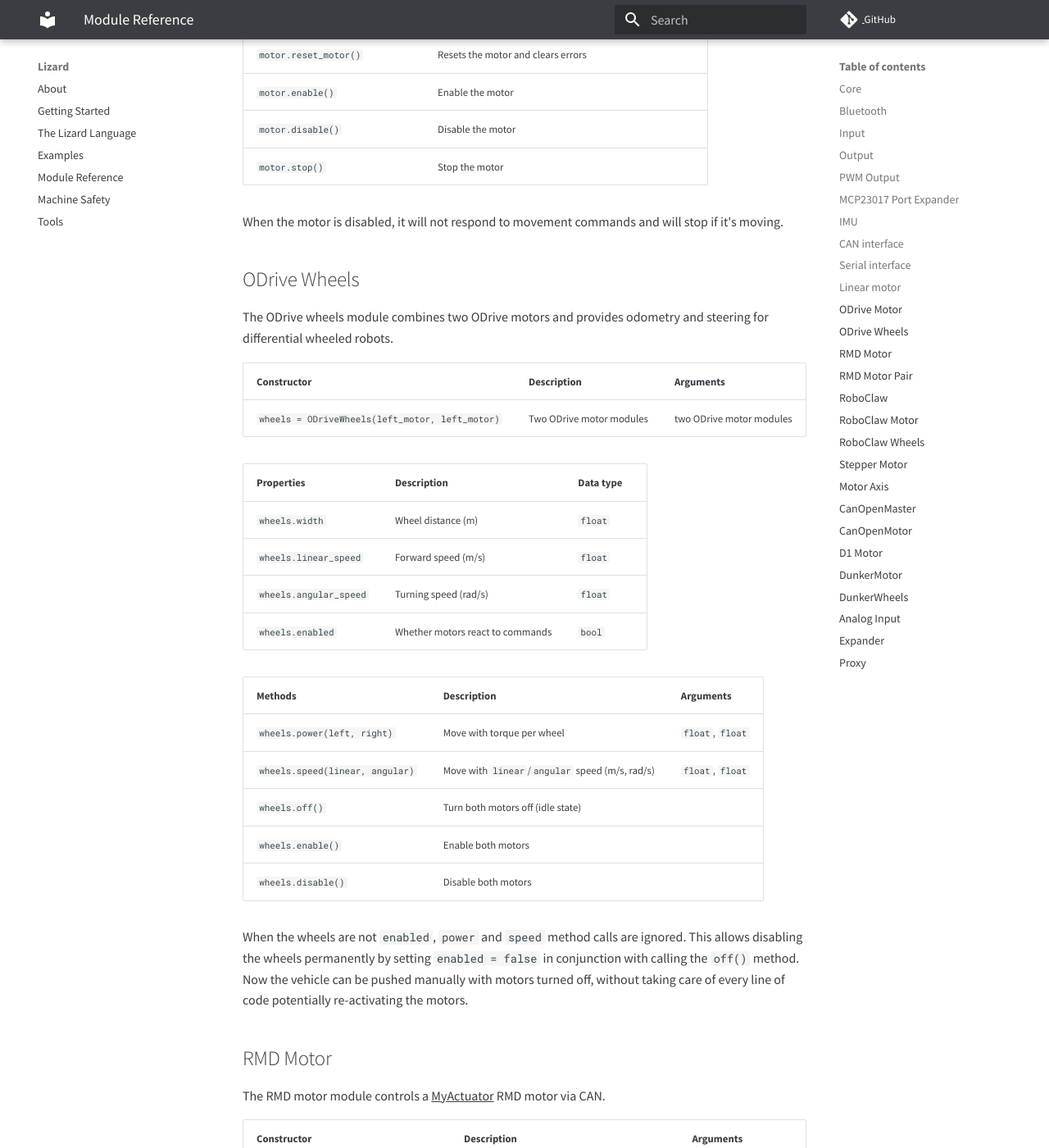
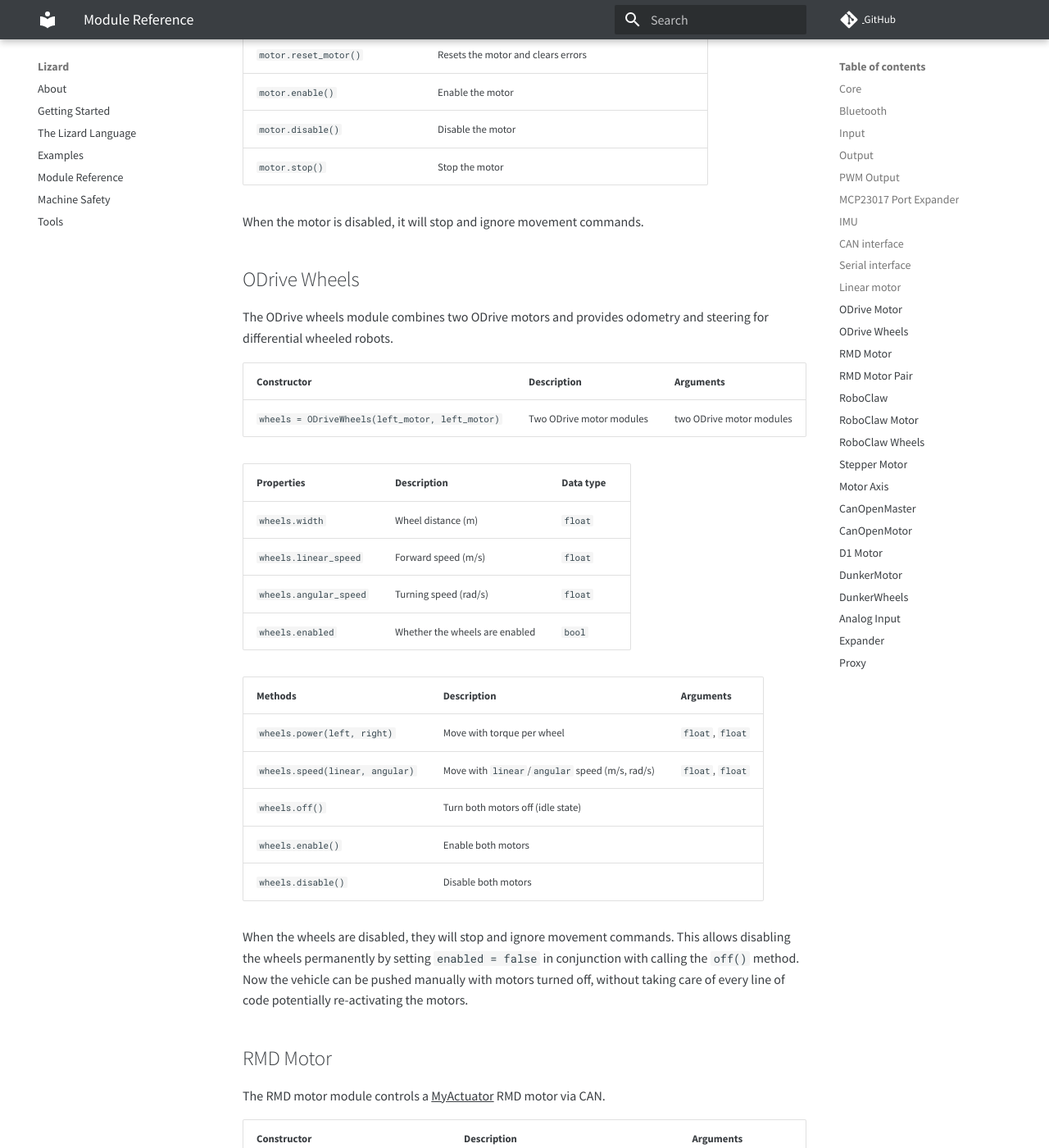
Before and after one commit to zauberzeug/lizard, an MkDocs documentation site: the page built from docs/module_reference.md, in a window 1280 px wide and 1400 px high, scrolled down 13669 px. Shown: the whole window at 82% size. Built offline with MkDocs 1.6.1 and Material for MkDocs 9.7.7, drawn with Linux system fonts in a browser that asks for light colours; comment, search, counter and statistics services are not loaded; some of the changed text lies outside the part shown.

Commit message:
review documentation

```diff
--- a/docs/module_reference.md
+++ b/docs/module_reference.md
@@ -126,7 +126,7 @@
 The `pulse()` method allows pulsing an output with a given interval in seconds and an optional duty cycle between 0 and 1 (0.5 by default).
 Note that the pulsing frequency is limited by the main loop to around 20 Hz.
 
-When the output is disabled, it will not respond to level changes and will deactivate.
+When the output is disabled, it will deactivate and ignore on/off or level commands.
 
 ## PWM Output
 
@@ -149,7 +149,7 @@
 | `output.enable()`  | Enable the PWM output   |           |
 | `output.disable()` | Disable the PWM output  |           |
 
-When the output is disabled, it will turn off the PWM signal and not respond to on/off commands.
+When the output is disabled, it will turn off the PWM signal and ignore on/off commands.
 
 ## MCP23017 Port Expander
 
@@ -353,21 +353,21 @@
 | --------------------------------------------------------- | ------------------------------------- | --------- |
 | `motor = LinearMotor(move_in, move_out, end_in, end_out)` | motor control pins and limit switches | 4x `int`  |
 
-| Properties      | Description                | Data type |
-| --------------- | -------------------------- | --------- |
-| `motor.in`      | Motor is in "in" position  | `bool`    |
-| `motor.out`     | Motor is in "out" position | `bool`    |
-| `motor.enabled` | Enabled state of the motor | `bool`    |
+| Properties      | Description                  | Data type |
+| --------------- | ---------------------------- | --------- |
+| `motor.in`      | Motor is in "in" position    | `bool`    |
+| `motor.out`     | Motor is in "out" position   | `bool`    |
+| `motor.enabled` | Whether the motor is enabled | `bool`    |
 
 | Methods           | Description       |
 | ----------------- | ----------------- |
 | `motor.in()`      | Move in           |
 | `motor.out()`     | Move out          |
-| `motor.stop()`    | Stop motor        |
+| `motor.stop()`    | Stop the motor    |
 | `motor.enable()`  | Enable the motor  |
 | `motor.disable()` | Disable the motor |
 
-When the motor is disabled, it will be stopped and won't respond to in/out commands.
+When the motor is disabled, it will stop and ignore in/out commands.
 
 ## ODrive Motor
 
@@ -404,7 +404,7 @@
 | `motor.disable()`              | Disable the motor                      |                  |
 | `motor.stop()`                 | Stop the motor                         |                  |
 
-When the motor is disabled, it will not respond to movement commands and will stop if it's moving.
+When the motor is disabled, it will stop and ignore movement commands.
 
 ## ODrive Wheels
 
@@ -414,12 +414,12 @@
 | ----------------------------------------------- | ------------------------ | ------------------------ |
 | `wheels = ODriveWheels(left_motor, left_motor)` | Two ODrive motor modules | two ODrive motor modules |
 
-| Properties             | Description                      | Data type |
-| ---------------------- | -------------------------------- | --------- |
-| `wheels.width`         | Wheel distance (m)               | `float`   |
-| `wheels.linear_speed`  | Forward speed (m/s)              | `float`   |
-| `wheels.angular_speed` | Turning speed (rad/s)            | `float`   |
-| `wheels.enabled`       | Whether motors react to commands | `bool`    |
+| Properties             | Description                    | Data type |
+| ---------------------- | ------------------------------ | --------- |
+| `wheels.width`         | Wheel distance (m)             | `float`   |
+| `wheels.linear_speed`  | Forward speed (m/s)            | `float`   |
+| `wheels.angular_speed` | Turning speed (rad/s)          | `float`   |
+| `wheels.enabled`       | Whether the wheels are enabled | `bool`    |
 
 | Methods                         | Description                                     | Arguments        |
 | ------------------------------- | ----------------------------------------------- | ---------------- |
@@ -429,7 +429,7 @@
 | `wheels.enable()`               | Enable both motors                              |                  |
 | `wheels.disable()`              | Disable both motors                             |                  |
 
-When the wheels are not `enabled`, `power` and `speed` method calls are ignored.
+When the wheels are disabled, they will stop and ignore movement commands.
 This allows disabling the wheels permanently by setting `enabled = false` in conjunction with calling the `off()` method.
 Now the vehicle can be pushed manually with motors turned off, without taking care of every line of code potentially re-activating the motors.
 
@@ -468,6 +468,8 @@
 | `rmd.enable()`              | Enable the motor                                                  |                  |
 | `rmd.disable()`             | Disable the motor                                                 |                  |
 
+When the motor is disabled, it will stop and ignore movement commands.
+
 **Set acceleration**
 
 Although `get_acceleration()` prints only one acceleration per motor, `set_acceleration` distinguishes the following four parameters:
@@ -478,7 +480,6 @@
 4. deceleration for speed mode
 
 You can pass `0` to skip parameters, i.e. to keep individual acceleration values unchanged.
-When the motor is disabled, it will be stopped and won't respond to movement commands.
 
 ## RMD Motor Pair
 
@@ -504,7 +505,7 @@
 | `rmd.enable()`       | Enable both motors                      |            |
 | `rmd.disable()`      | Disable both motors                     |            |
 
-When the motor pair is disabled, it will not respond to movement commands and will disable both motors.
+When the motor pair is disabled, it will stop both motors and ignore movement commands.
 
 ## RoboClaw
 
@@ -542,7 +543,7 @@
 | `motor.enable()`      | Enable the motor                        |           |
 | `motor.disable()`     | Disable the motor                       |           |
 
-When the motor is disabled, it will not respond to power and speed commands and will stop if it's moving.
+When the motor is disabled, it will stop and ignore movement commands.
 
 ## RoboClaw Wheels
 
@@ -568,7 +569,7 @@
 | `wheels.enable()`               | Enable both motors                              |                  |
 | `wheels.disable()`              | Disable both motors                             |                  |
 
-When the wheels are not `enabled`, `power` and `speed` method calls are ignored and both motors will be disabled.
+When the wheels are disabled, they will stop and ignore movement commands.
 
 ## Stepper Motor
 
@@ -599,7 +600,7 @@
 
 The optional acceleration argument defaults to 0, which starts and stops pulsing immediately.
 
-When the motor is disabled, it will not respond to speed and position commands and will stop if it's moving.
+When the motor is disabled, it will stop and ignore movement commands.
 
 ## Motor Axis
 
@@ -616,6 +617,8 @@
 | -------------- | --------------------------------- | --------- |
 | `axis.enabled` | Whether the motor axis is enabled | `bool`    |
 
+To get the current position or speed, access the motor module instead.
+
 | Methods                                          | Description              | Arguments  |
 | ------------------------------------------------ | ------------------------ | ---------- |
 | `axis.speed(speed[, acceleration])`              | Move with given `speed`  | 2x `float` |
@@ -624,7 +627,7 @@
 | `axis.enable()`                                  | Enable the motor axis    |            |
 | `axis.disable()`                                 | Disable the motor axis   |            |
 
-When the motor axis is disabled, it will not respond to movement commands and will stop the motor if it's moving.
+When the motor axis is disabled, it will stop the motor and ignore movement commands.
 
 ## CanOpenMaster
 
@@ -752,10 +755,10 @@
 | `motor.sdo_read(index[, subindex])`             | Read SDO                 | 2x `int`  |
 | `motor.sdo_write(index, subindex, bits, value)` | Write SDO                | 4x `int`  |
 | `motor.nmt_write()`                             | Write NMT                | `int`     |
-| `motor.enable()`                                | Enable the Motor         |           |
-| `motor.disable()`                               | Disable the Motor        |           |
+| `motor.enable()`                                | Enable the motor         |           |
+| `motor.disable()`                               | Disable the motor        |           |
 
-When the motor is disabled, it will be stopped and wont sent setup, home, profile_position and profile_velocity commands to the motor.
+When the motor is disabled, it will stop and ignore movement commands.
 
 ## DunkerMotor
 
@@ -787,7 +790,7 @@
 | `motor.enable()`                                | Enable the Motor              |           |
 | `motor.disable()`                               | Disable the Motor             |           |
 
-When the motor is disabled, it will not respond to speed commands.
+When the motor is disabled, it will freewheel and ignore movement commands.
 
 ## DunkerWheels
 
@@ -797,12 +800,12 @@
 | ------------------------------------------------ | --------------------- | ----------------------- |
 | `wheels = DunkerWheels(left_motor, right_motor)` | left and right motors | two DunkerMotor modules |
 
-| Properties             | Description                 | Data type |
-| ---------------------- | --------------------------- | --------- |
-| `wheels.width`         | Wheel distance (m)          | `float`   |
-| `wheels.linear_speed`  | Forward speed (m/s)         | `float`   |
-| `wheels.angular_speed` | Turning speed (rad/s)       | `float`   |
-| `wheels.enabled`       | Enabled state of the wheels | `bool`    |
+| Properties             | Description                    | Data type |
+| ---------------------- | ------------------------------ | --------- |
+| `wheels.width`         | Wheel distance (m)             | `float`   |
+| `wheels.linear_speed`  | Forward speed (m/s)            | `float`   |
+| `wheels.angular_speed` | Turning speed (rad/s)          | `float`   |
+| `wheels.enabled`       | Whether the wheels are enabled | `bool`    |
 
 | Methods                         | Description                                     | Arguments        |
 | ------------------------------- | ----------------------------------------------- | ---------------- |
@@ -810,7 +813,7 @@
 | `wheels.enable()`               | Enable both motors                              |                  |
 | `wheels.disable()`              | Disable both motors                             |                  |
 
-When the wheels are disabled, they will not respond to speed commands.
+When the wheels are disabled, they will freewheel and ignore movement commands.
 
 ## Analog Input
 
```
Also changed, not shown: other parts of docs/module_reference.md (+2 -2 lines).
